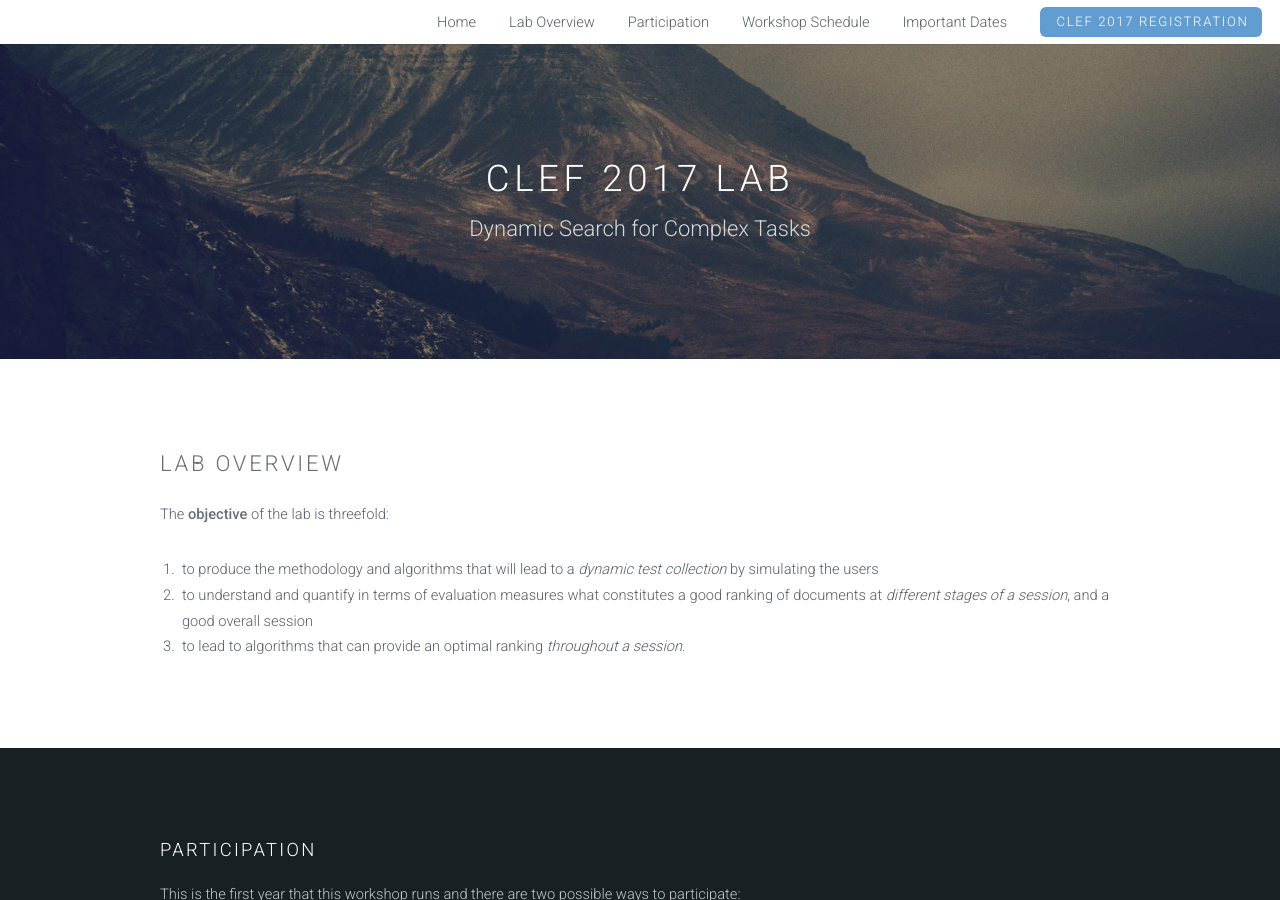
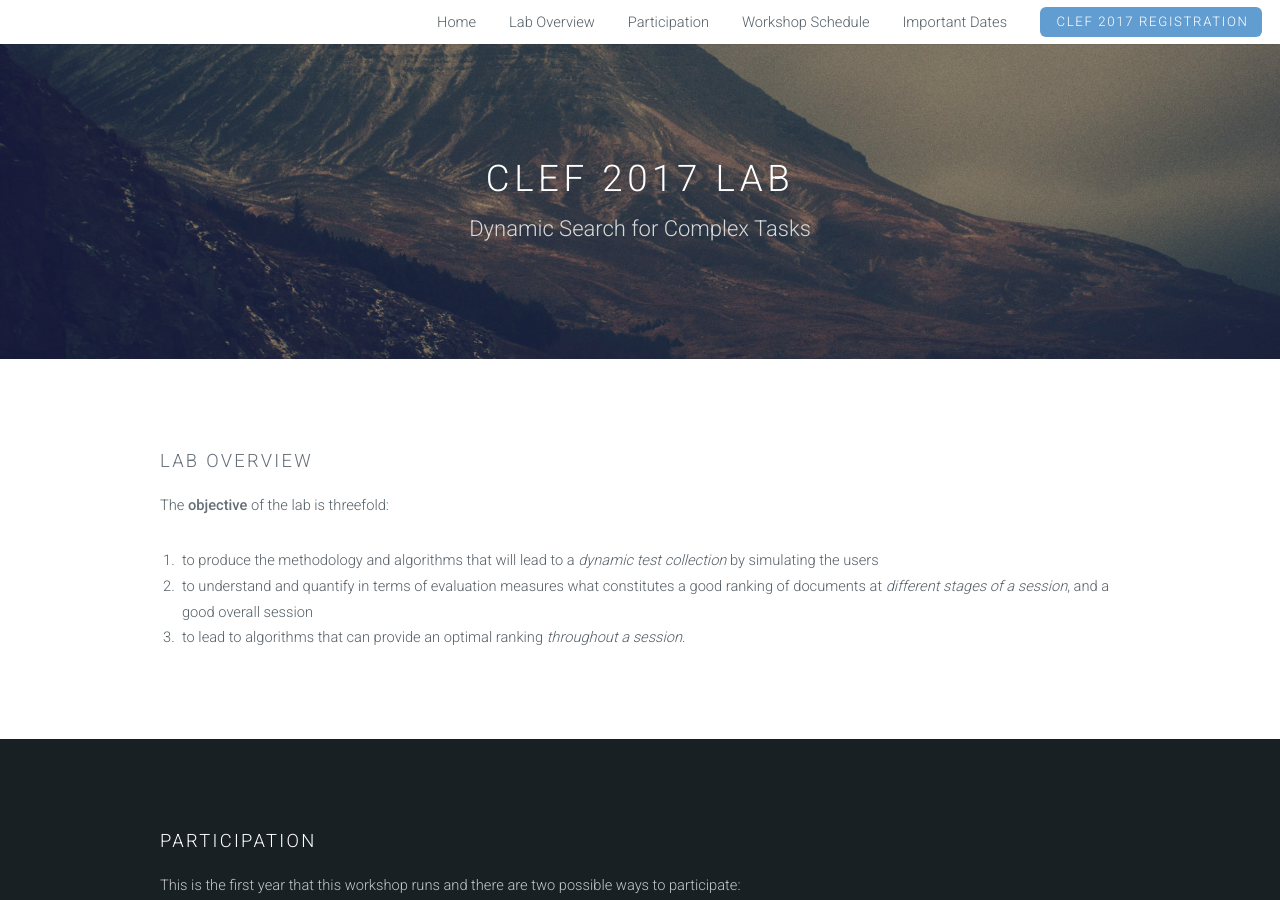
Before and after one commit to ekanou/dynamicsearch, a Jekyll site: the page built from clef-lab.html, in a window 1280 px wide and 900 px high. Built offline with Jekyll 4.4.1, drawn with Linux system fonts in a browser that asks for light colours.

```diff
--- a/clef-lab.html
+++ b/clef-lab.html
@@ -15,7 +15,7 @@ layout: clef-default
         <div class="container">
             <div class="row">
                 <section id="Lab Overview">
-                    <h2>Lab Overview</h2>
+                    <h3>Lab Overview</h3>
                     <p>The <strong>objective</strong> of the lab is threefold:</p>
                     <ol>
                         <li>to produce the methodology and algorithms that will lead to a <em>dynamic test collection</em> by simulating the users</li>
```
Also changed, not shown: other parts of clef-lab.html (+0 -5 lines).
